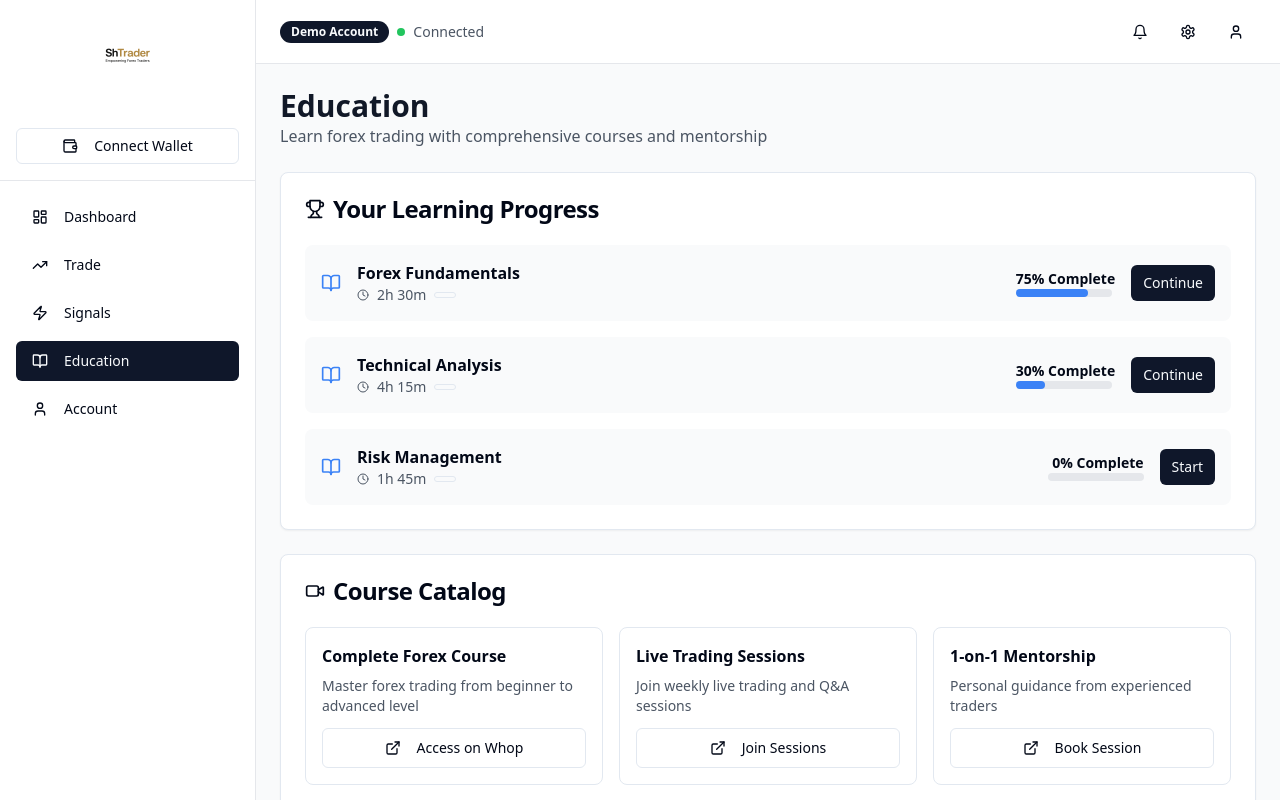
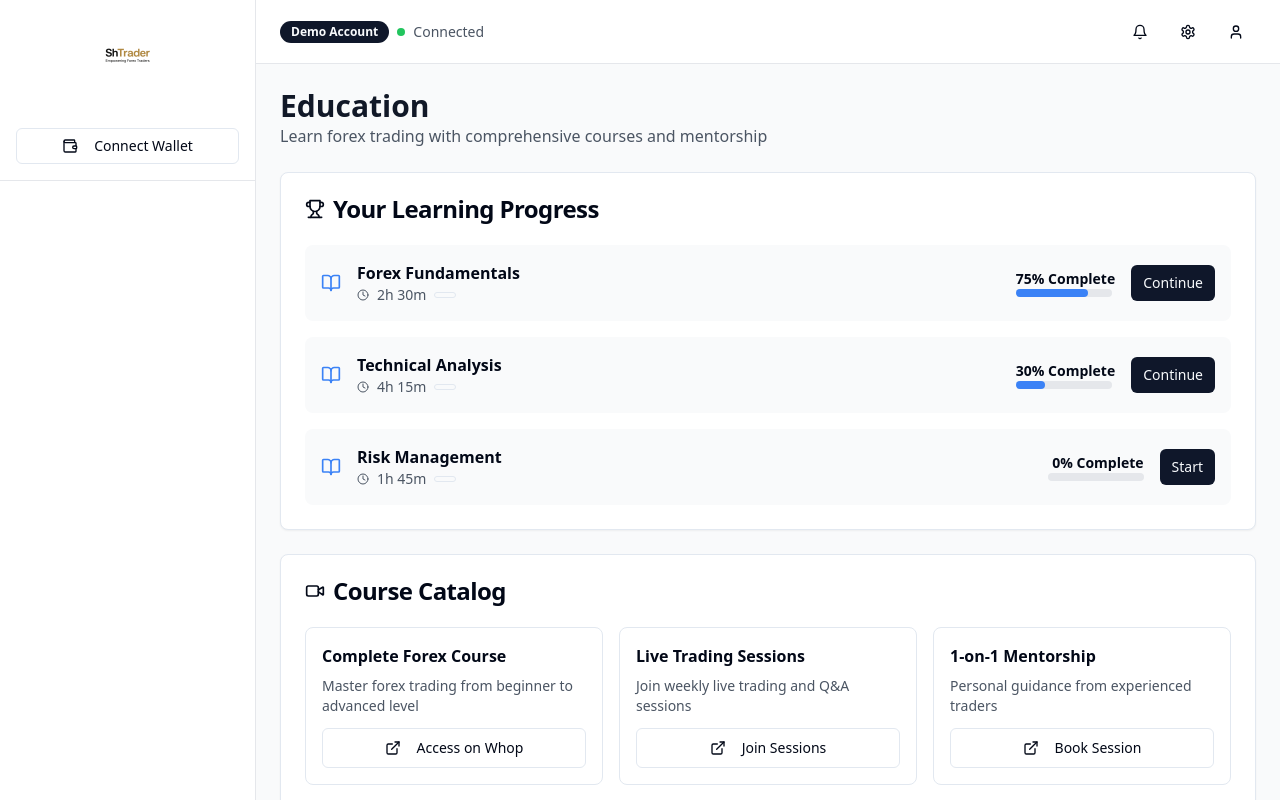
Before and after one commit to TeSharma/alpha-signal-trade, a React (Vite) app: page /education in a window 1280 px wide. Shown: the top 800 px of the page. Built offline with nearby package versions, Linux system fonts and the light colour scheme.

Commit message:
Remove desktop bottom navigation
Removed the desktop bottom navigation component.

```diff
--- a/src/components/layout/ResponsiveNav.tsx
+++ b/src/components/layout/ResponsiveNav.tsx
@@ -24,28 +24,6 @@ const ResponsiveNav = () => {
 
   return (
     <>
-      {/* Desktop Navigation - Hidden on mobile */}
-      <nav className="hidden lg:block p-4">
-        <div className="space-y-2">
-          {menuItems.map((item) => {
-            const Icon = item.icon;
-            const isActive = location.pathname === item.path;
-
-            return (
-              <Button
-                key={item.path}
-                variant={isActive ? "default" : "ghost"}
-                className="w-full justify-start"
-                onClick={() => navigate(item.path)}
-              >
-                <Icon className="h-4 w-4 mr-2" />
-                {item.label}
-              </Button>
-            );
-          })}
-        </div>
-      </nav>
-
       {/* Mobile Bottom Navigation - Visible only on mobile */}
       <nav className="lg:hidden fixed bottom-0 left-0 right-0 bg-white border-t border-gray-200 px-2 py-1 z-50">
         <div className="flex justify-around">
```
